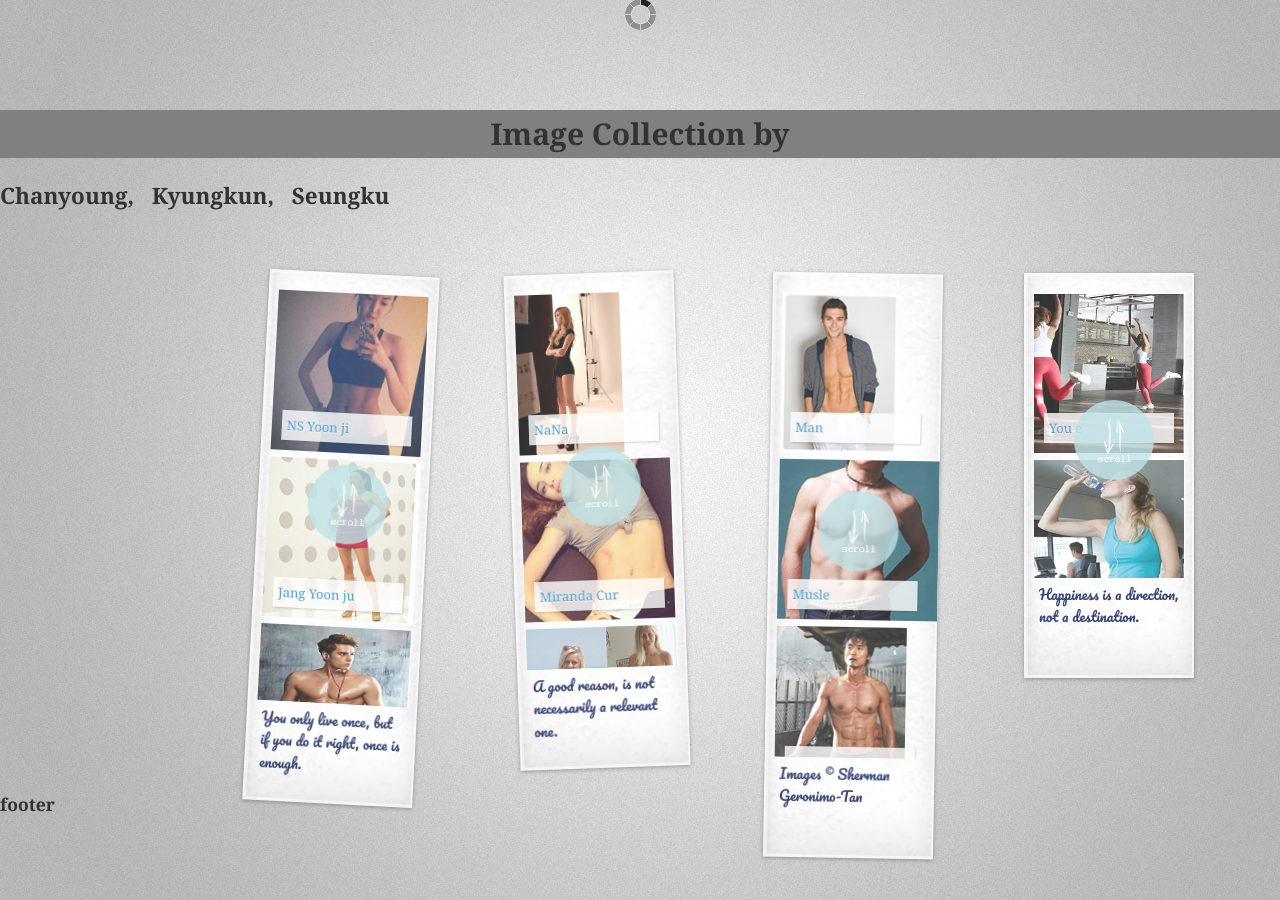
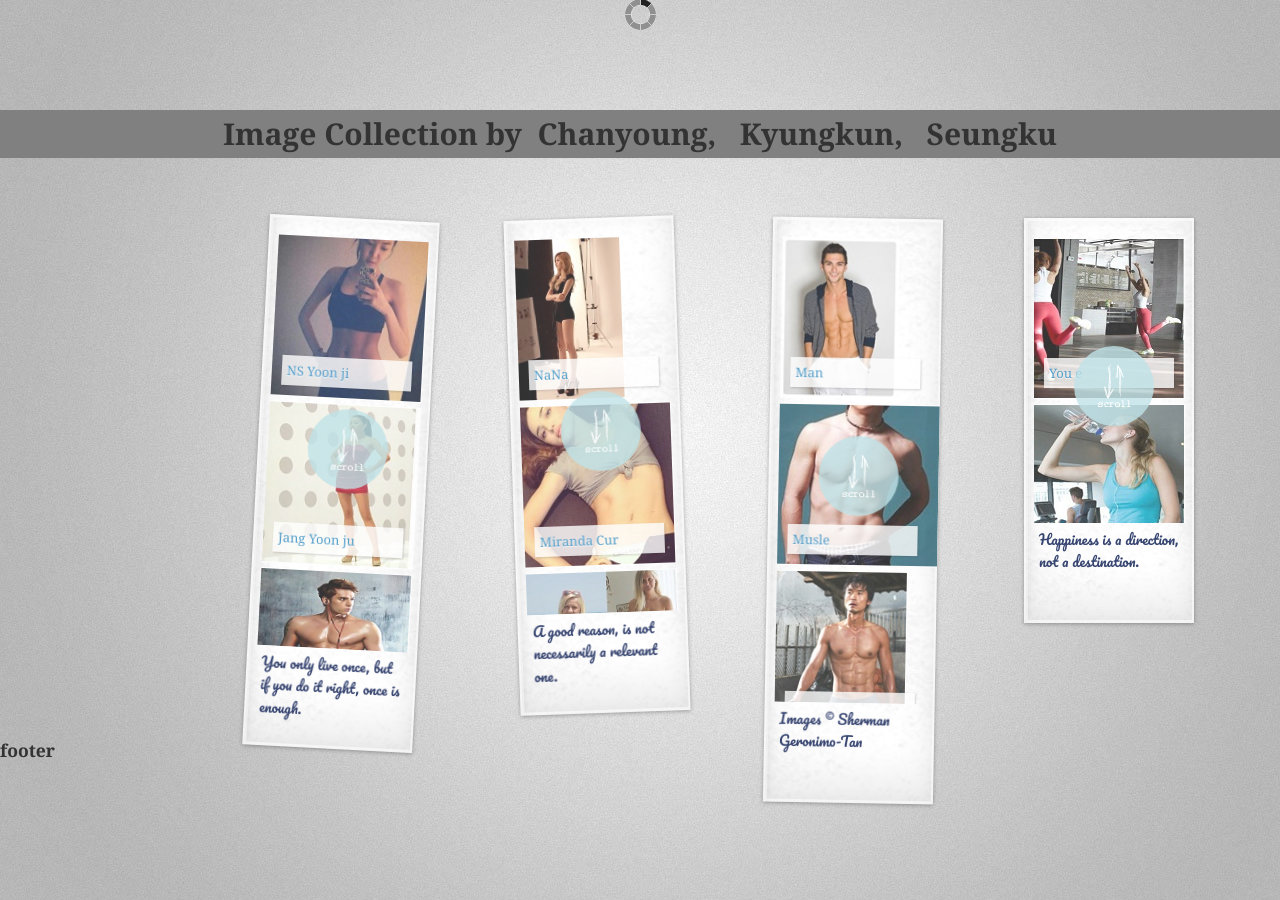
Before and after one commit to cy-p/cy-p.github.com, a Jekyll site: the page index.html, which Jekyll copies as it is, in a window 1280 px wide. Built offline with Jekyll 4.4.1, drawn with Linux system fonts in a browser that asks for light colours; nearby versions of some CDN libraries; some web fonts are replaced.

Commit message:
Update index.html

```diff
--- a/index.html
+++ b/index.html
@@ -47,7 +47,7 @@
            <frame scrolling="auto" noresize>
             <div class="vc-loader"></div>
        </div><!-- //vc-container -->
-   <h1 align="center"> Image Collection by <h2>Chanyoung,&nbsp&nbsp&nbspKyungkun,&nbsp&nbsp&nbspSeungku</h2></h1>
+   <h1 align="center"> Image Collection by&nbsp&nbspChanyoung,&nbsp&nbsp&nbspKyungkun,&nbsp&nbsp&nbspSeungku</h1>
 
      </div> <!-- 헤더 -->
 
```
